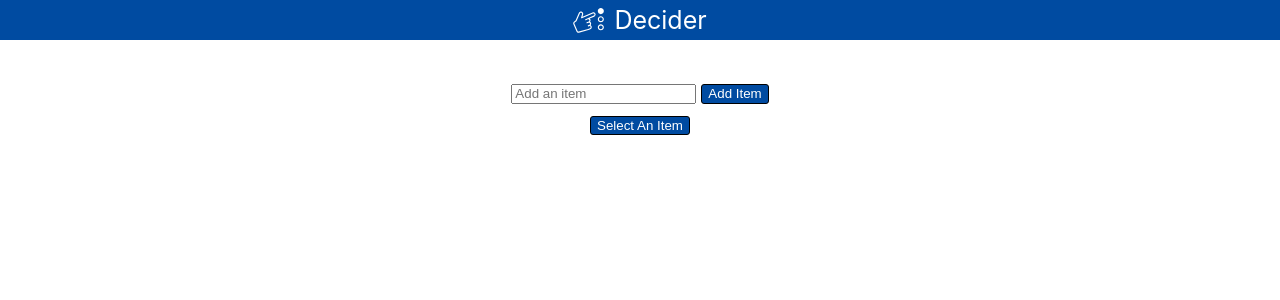
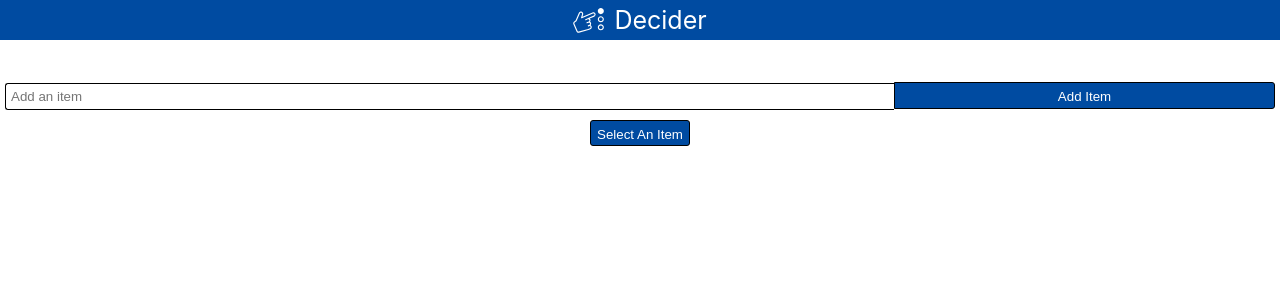
Before and after one commit to ProjectErostribe/decidr, a React (Create React App) app: page / in a window 1280 px wide. Shown: the top 300 px of the page. Built offline with nearby package versions, Linux system fonts and the light colour scheme.

Commit message:
style(tweaks): teak input and button css

```diff
--- a/src/App.css
+++ b/src/App.css
@@ -44,11 +44,22 @@ main {
 
 #add-item input,
 #add-item button {
-  height: 1.5em;
+  height: 2em;
+  line-height: 2em;
 }
 
 #add-item input {
-  margin-right: 5px;
+  border: solid 1px #000;
+  border-right: none;
+  border-radius: 3px 0 0 3px;
+  display: inline-block;
+  width: 70%;
+  padding: 0 5px;
+}
+
+#add-item button {
+  width: 30%;
+  border-radius: 0 3px 3px 0;
 }
 
 ol#display-list {
@@ -75,6 +86,8 @@ button {
   color: #FFF;
   border: solid #000000 1px;
   border-radius: 3px;
+  height: 2em;
+  line-height: 2em;
 }
 
 @media screen and (max-width: 800px) {
```
